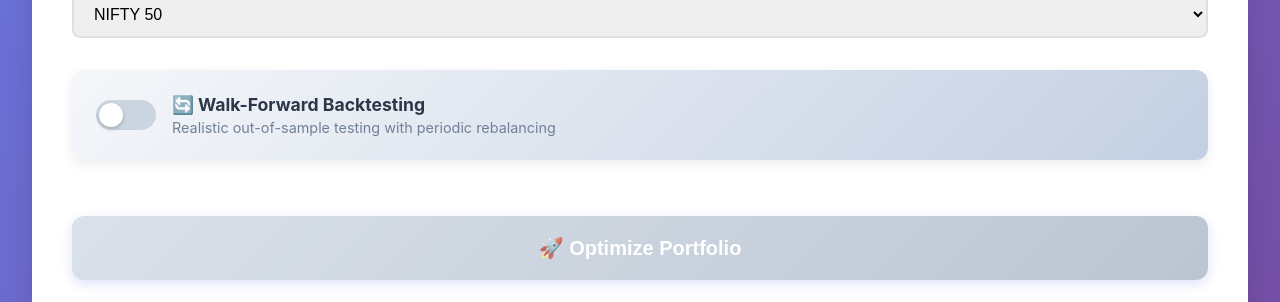
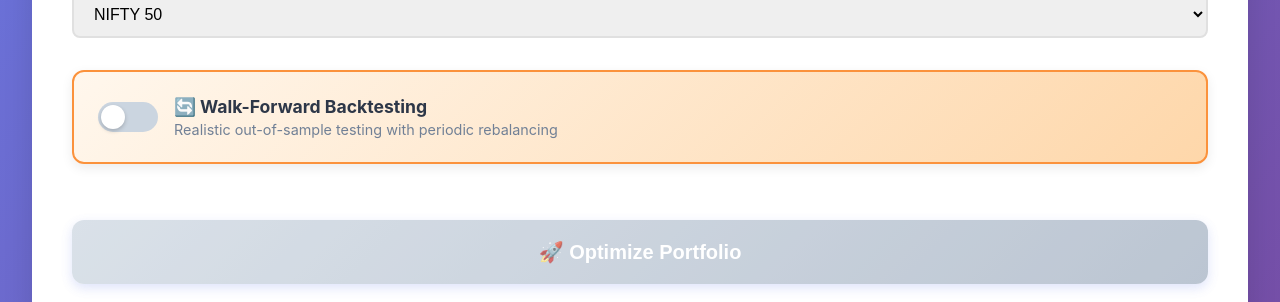
Before and after one commit to sanket9191/portfolio-optimizer-app, a React (Create React App) app in the folder frontend/: page / in a window 1280 px wide. Shown: the part 650-952 px from the top of the page. Built offline with nearby package versions, Linux system fonts and the light colour scheme; no server answers.

Commit message:
Phase 3: Enhanced CSS for predictive ML toggle with improved animations and visual hierarchy

```diff
--- a/frontend/src/App.css
+++ b/frontend/src/App.css
@@ -110,7 +110,8 @@ body {
   border-radius: 12px;
   padding: 1.5rem;
   box-shadow: 0 4px 12px rgba(0, 0, 0, 0.08);
-  transition: transform 0.2s, box-shadow 0.2s;
+  transition: transform 0.3s ease, box-shadow 0.3s ease;
+  border: 2px solid transparent;
 }
 
 .toggle-card:hover {
@@ -152,7 +153,7 @@ body {
   background: white;
   top: 3px;
   left: 3px;
-  transition: transform 0.3s ease;
+  transition: transform 0.3s cubic-bezier(0.68, -0.55, 0.265, 1.55);
   box-shadow: 0 2px 4px rgba(0, 0, 0, 0.2);
 }
 
@@ -171,6 +172,11 @@ body {
 
 .toggle-checkbox:checked + .predictive-switch {
   background: linear-gradient(135deg, #11998e 0%, #38ef7d 100%);
+  box-shadow: 0 0 15px rgba(17, 153, 142, 0.5);
+}
+
+.toggle-checkbox:checked + .predictive-switch::before {
+  background: linear-gradient(135deg, #fff 0%, #e0fff9 100%);
 }
 
 .toggle-text {
@@ -182,6 +188,9 @@ body {
 .toggle-text strong {
   font-size: 1.1rem;
   color: #2d3748;
+  display: flex;
+  align-items: center;
+  gap: 0.4rem;
 }
 
 .toggle-text small {
@@ -217,17 +226,41 @@ body {
   margin-bottom: 1.5rem;
   padding-bottom: 0.75rem;
   border-bottom: 2px solid #e2e8f0;
+  display: flex;
+  align-items: center;
+  gap: 0.5rem;
 }
 
-/* Predictive Panel */
+/* Predictive Toggle Container */
 .predictive-toggle-container {
   margin-top: 2rem;
+  padding-top: 2rem;
+  border-top: 2px dashed #e2e8f0;
 }
 
 .predictive-toggle {
   background: linear-gradient(135deg, #e0f2f1 0%, #b2dfdb 100%);
+  border: 2px solid #4db6ac;
+  position: relative;
+  overflow: hidden;
 }
 
+.predictive-toggle::before {
+  content: '';
+  position: absolute;
+  top: 0;
+  left: -100%;
+  width: 100%;
+  height: 100%;
+  background: linear-gradient(90deg, transparent, rgba(255, 255, 255, 0.3), transparent);
+  transition: left 0.5s;
+}
+
+.predictive-toggle:hover::before {
+  left: 100%;
+}
+
+/* Predictive Panel */
 .predictive-panel {
   background: linear-gradient(135deg, #f0fdf4 0%, #dcfce7 100%);
   border: 2px solid #86efac;
@@ -235,6 +268,7 @@ body {
   padding: 2rem;
   margin-top: 1.5rem;
   animation: slideDown 0.3s ease-out;
+  box-shadow: 0 4px 16px rgba(16, 185, 129, 0.15);
 }
 
 .predictive-panel .panel-title {
@@ -248,6 +282,7 @@ body {
   padding: 1rem;
   background: rgba(16, 185, 129, 0.1);
   border-radius: 8px;
+  border: 1px solid rgba(16, 185, 129, 0.2);
 }
 
 .checkbox-label {
@@ -282,14 +317,39 @@ body {
   border: none;
   border-radius: 12px;
   cursor: pointer;
-  transition: transform 0.2s, box-shadow 0.2s;
+  transition: all 0.3s ease;
   margin-top: 2rem;
   box-shadow: 0 4px 12px rgba(102, 126, 234, 0.3);
+  position: relative;
+  overflow: hidden;
+}
+
+.optimize-button::before {
+  content: '';
+  position: absolute;
+  top: 50%;
+  left: 50%;
+  width: 0;
+  height: 0;
+  border-radius: 50%;
+  background: rgba(255, 255, 255, 0.3);
+  transform: translate(-50%, -50%);
+  transition: width 0.6s, height 0.6s;
+}
+
+.optimize-button:hover:not(:disabled)::before {
+  width: 300px;
+  height: 300px;
 }
 
 .optimize-button:hover:not(:disabled) {
   transform: translateY(-3px);
   box-shadow: 0 8px 20px rgba(102, 126, 234, 0.4);
+}
+
+.optimize-button:active:not(:disabled) {
+  transform: translateY(-1px);
+  box-shadow: 0 4px 12px rgba(102, 126, 234, 0.3);
 }
 
 .optimize-button:disabled {
@@ -348,6 +408,12 @@ body {
   border-bottom-color: #fbbf24;
 }
 
+/* Walkforward Toggle */
+.walkforward-toggle {
+  background: linear-gradient(135deg, #fff7ed 0%, #fed7aa 100%);
+  border: 2px solid #fb923c;
+}
+
 /* Responsive Design */
 @media (max-width: 768px) {
   .App-header h1 {
@@ -396,13 +462,20 @@ body {
 }
 
 /* Smooth Transitions */
-* {
-  transition: border-color 0.2s ease, background-color 0.2s ease;
+input,
+select,
+button {
+  transition: border-color 0.2s ease, background-color 0.2s ease, box-shadow 0.2s ease;
 }
 
 /* Accessibility */
 .toggle-checkbox:focus + .toggle-switch {
   box-shadow: 0 0 0 3px rgba(102, 126, 234, 0.4);
+  outline: none;
+}
+
+.toggle-checkbox:focus + .predictive-switch {
+  box-shadow: 0 0 0 3px rgba(17, 153, 142, 0.4);
 }
 
 .checkbox-input:focus {
@@ -410,9 +483,88 @@ body {
   outline-offset: 2px;
 }
 
-button:focus,
-input:focus,
-select:focus {
+button:focus-visible,
+input:focus-visible,
+select:focus-visible {
   outline: 2px solid #667eea;
   outline-offset: 2px;
 }
+
+/* Glow effect for active toggles */
+.toggle-checkbox:checked + .toggle-switch {
+  animation: glow 2s ease-in-out infinite;
+}
+
+@keyframes glow {
+  0%, 100% {
+    box-shadow: 0 0 5px rgba(102, 126, 234, 0.5);
+  }
+  50% {
+    box-shadow: 0 0 15px rgba(102, 126, 234, 0.8);
+  }
+}
+
+.toggle-checkbox:checked + .predictive-switch {
+  animation: glowGreen 2s ease-in-out infinite;
+}
+
+@keyframes glowGreen {
+  0%, 100% {
+    box-shadow: 0 0 5px rgba(17, 153, 142, 0.5);
+  }
+  50% {
+    box-shadow: 0 0 15px rgba(17, 153, 142, 0.8);
+  }
+}
+
+/* Success gradient for predictive mode indicator */
+.predictive-panel::before {
+  content: '';
+  position: absolute;
+  top: 0;
+  left: 0;
+  right: 0;
+  height: 4px;
+  background: linear-gradient(90deg, #11998e, #38ef7d, #11998e);
+  background-size: 200% 100%;
+  animation: gradientShift 3s ease infinite;
+}
+
+@keyframes gradientShift {
+  0% {
+    background-position: 0% 0%;
+  }
+  50% {
+    background-position: 100% 0%;
+  }
+  100% {
+    background-position: 0% 0%;
+  }
+}
+
+/* Enhanced hover states for cards */
+.toggle-card {
+  position: relative;
+}
+
+.toggle-card::after {
+  content: '';
+  position: absolute;
+  top: -2px;
+  left: -2px;
+  right: -2px;
+  bottom: -2px;
+  background: linear-gradient(45deg, transparent, rgba(102, 126, 234, 0.1), transparent);
+  border-radius: 12px;
+  opacity: 0;
+  transition: opacity 0.3s ease;
+  z-index: -1;
+}
+
+.toggle-card:hover::after {
+  opacity: 1;
+}
+
+.predictive-toggle::after {
+  background: linear-gradient(45deg, transparent, rgba(17, 153, 142, 0.2), transparent);
+}
```
